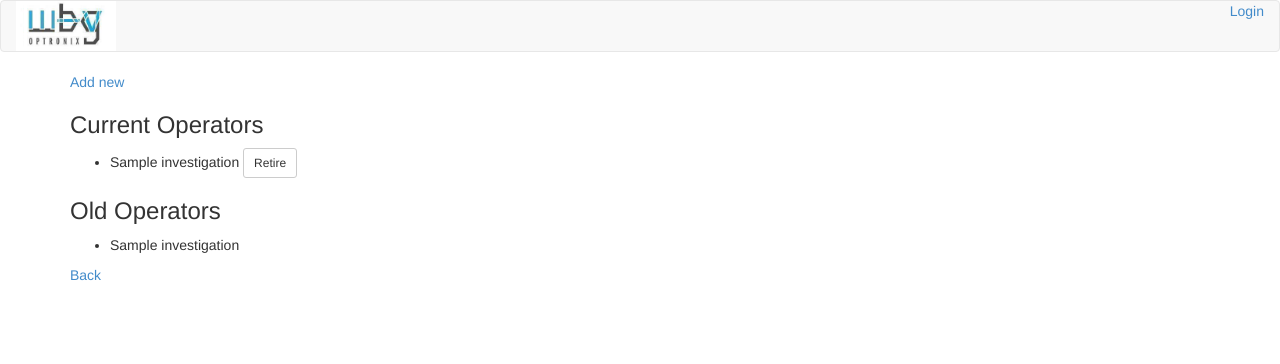
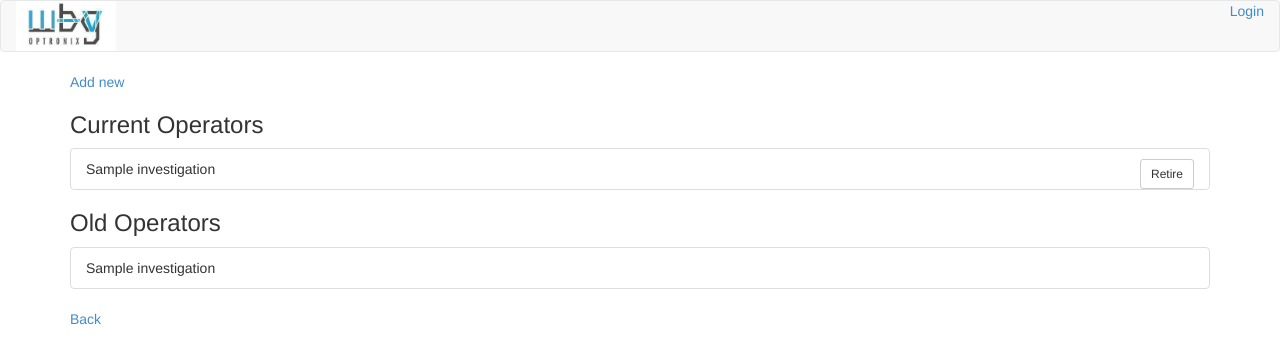
Before and after one commit to emergence-lab/emergence-lab, a Django app: template templates/core/operator_list.html in a window 1280 px wide. Shown: the top 364 px of the page. Run offline with Django 3.2, Linux system fonts and the light colour scheme; the template is opened without the code that fills it: most values are stand-ins (such as "Sample title", 1, 10 or a date in 2020); some libraries are stand-ins or nearby versions.

Commit message:
Restyled operator list

```diff
--- a/templates/core/operator_list.html
+++ b/templates/core/operator_list.html
@@ -4,19 +4,22 @@
 
 {% block content %}
     <div class="container">
-        <a href="">Add new</a>
+        <a href="{% url 'operator_create' %}">Add new</a>
 
         <h3>Current Operators</h3>
-        <ul>
+        <ul class="list-group">
         {% for operator in active_list %}
-            <li>{{operator}} <a href="" class="btn btn-default btn-sm">Retire</a></li>
+            <li class="list-group-item">
+                {{operator}}
+                <a href="" class="pull-right btn btn-default btn-sm">Retire</a>
+            </li>
         {% endfor %}
         </ul>
 
         <h3>Old Operators</h3>
-        <ul>
+        <ul class="list-group">
         {% for operator in inactive_list %}
-            <li>{{operator}}</li>
+            <li class="list-group-item">{{operator}}</li>
         {% endfor %}
         </ul>
 
```
